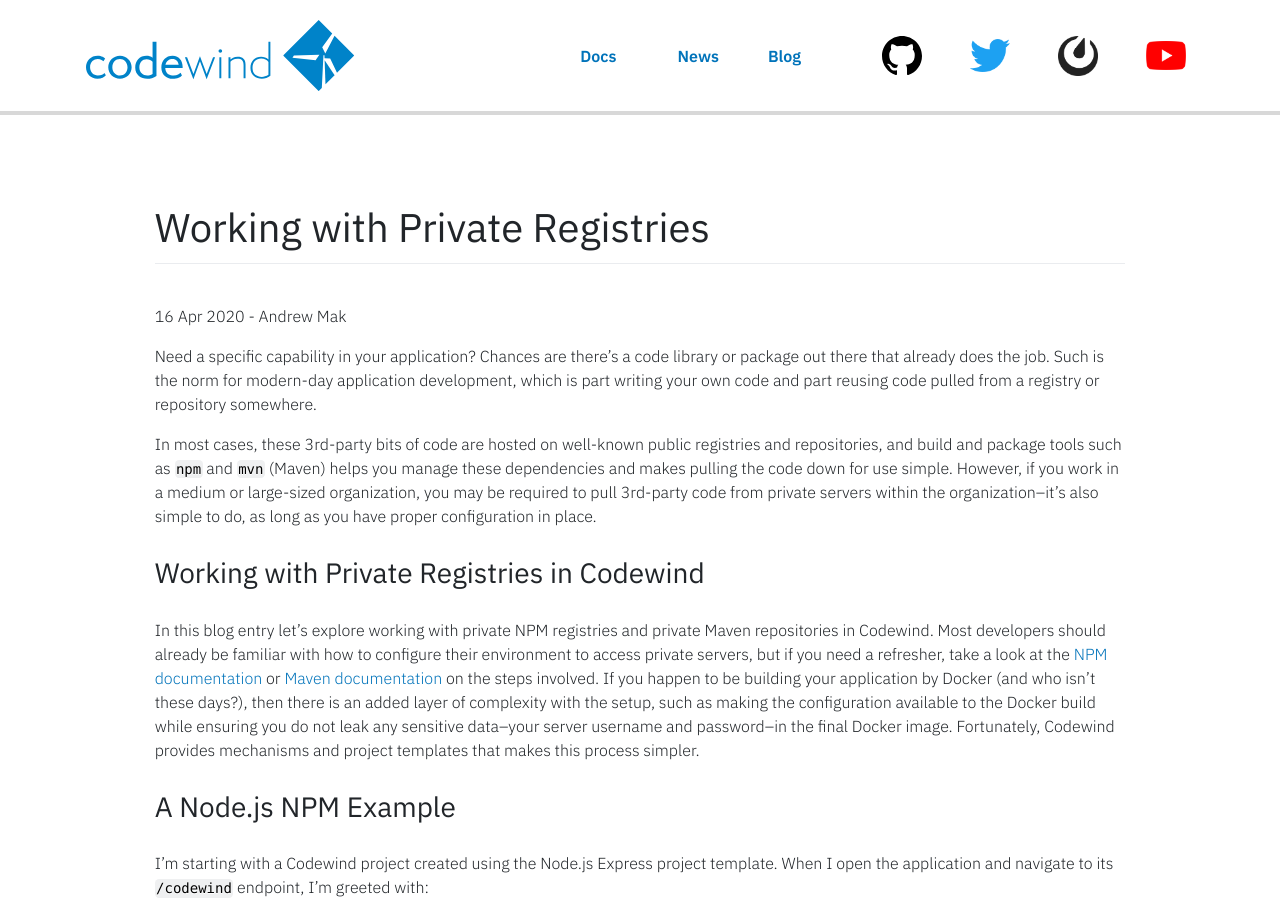
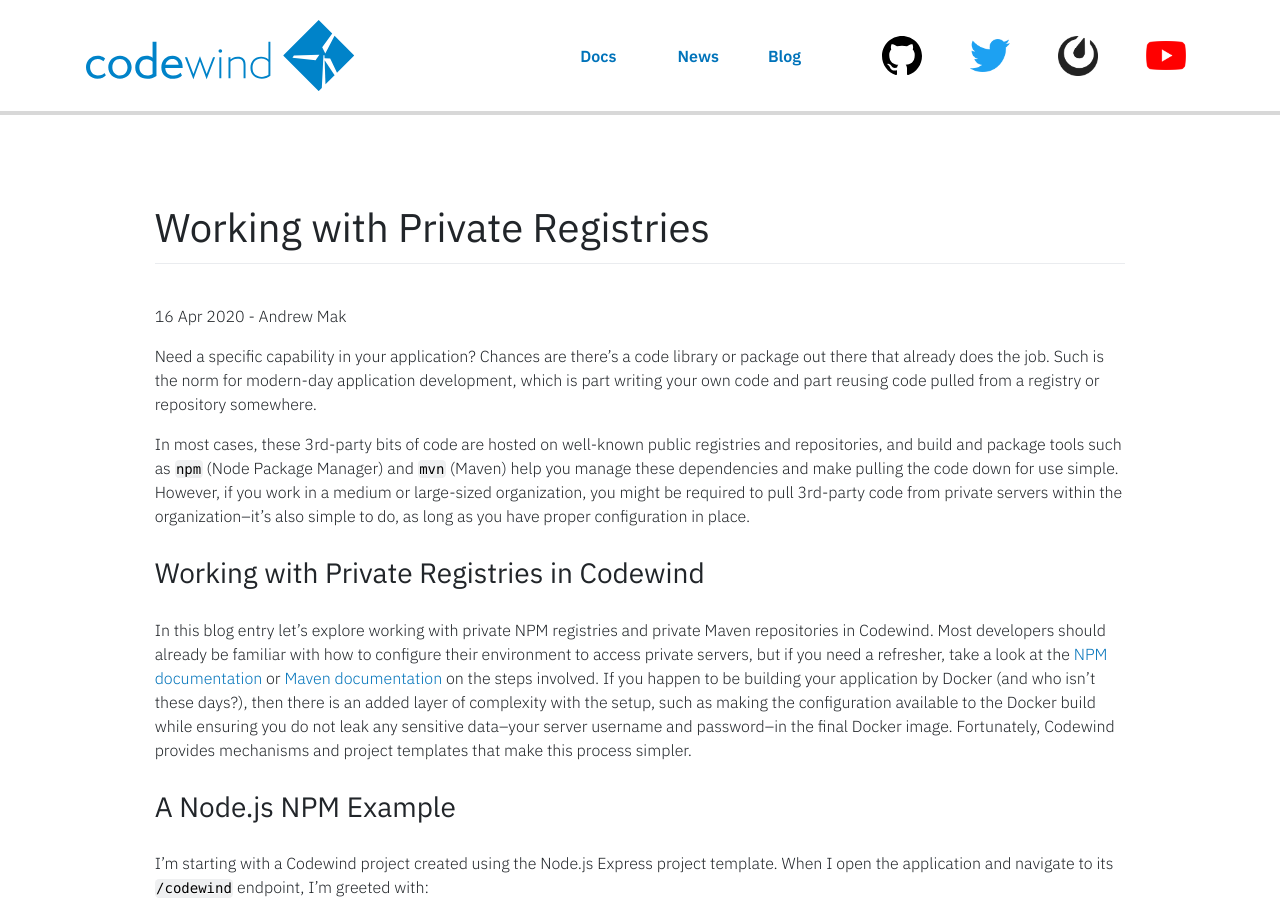
Before and after one commit to eclipse-archived/codewind-docs, a Jekyll site: the page built from docs/_blog/2020-04-16-working-with-private-registries.md, in a window 1280 px wide and 900 px high. Built offline with Jekyll 4.4.1, drawn with Linux system fonts in a browser that asks for light colours; nearby versions of some CDN libraries; some of the changed text lies outside the part shown.

Commit message:
edits
Signed-off-by: Andrew Mak <makandre@ca.ibm.com>

```diff
--- a/docs/_blog/2020-04-16-working-with-private-registries.md
+++ b/docs/_blog/2020-04-16-working-with-private-registries.md
@@ -13,11 +13,11 @@ tags: [private, registry, registries, repository, repositories]
 
 Need a specific capability in your application? Chances are there's a code library or package out there that already does the job. Such is the norm for modern-day application development, which is part writing your own code and part reusing code pulled from a registry or repository somewhere.
 
-In most cases, these 3rd-party bits of code are hosted on well-known public registries and repositories, and build and package tools such as `npm` and `mvn` (Maven) helps you manage these dependencies and makes pulling the code down for use simple. However, if you work in a medium or large-sized organization, you may be required to pull 3rd-party code from private servers within the organization--it's also simple to do, as long as you have proper configuration in place.
+In most cases, these 3rd-party bits of code are hosted on well-known public registries and repositories, and build and package tools such as `npm` (Node Package Manager) and `mvn` (Maven) help you manage these dependencies and make pulling the code down for use simple. However, if you work in a medium or large-sized organization, you might be required to pull 3rd-party code from private servers within the organization--it's also simple to do, as long as you have proper configuration in place.
 
 ### Working with Private Registries in Codewind
 
-In this blog entry let's explore working with private NPM registries and private Maven repositories in Codewind. Most developers should already be familiar with how to configure their environment to access private servers, but if you need a refresher, take a look at the [NPM documentation](https://docs.npmjs.com/configuring-npm/npmrc.html) or [Maven documentation](https://maven.apache.org/settings.html#Servers) on the steps involved. If you happen to be building your application by Docker (and who isn't these days?), then there is an added layer of complexity with the setup, such as making the configuration available to the Docker build while ensuring you do not leak any sensitive data--your server username and password--in the final Docker image. Fortunately, Codewind provides mechanisms and project templates that makes this process simpler.
+In this blog entry let's explore working with private NPM registries and private Maven repositories in Codewind. Most developers should already be familiar with how to configure their environment to access private servers, but if you need a refresher, take a look at the [NPM documentation](https://docs.npmjs.com/configuring-npm/npmrc.html) or [Maven documentation](https://maven.apache.org/settings.html#Servers) on the steps involved. If you happen to be building your application by Docker (and who isn't these days?), then there is an added layer of complexity with the setup, such as making the configuration available to the Docker build while ensuring you do not leak any sensitive data--your server username and password--in the final Docker image. Fortunately, Codewind provides mechanisms and project templates that make this process simpler.
 
 ### A Node.js NPM Example
 
```
Also changed, not shown: other parts of docs/_blog/2020-04-16-working-with-private-registries.md (+2 -2 lines).
